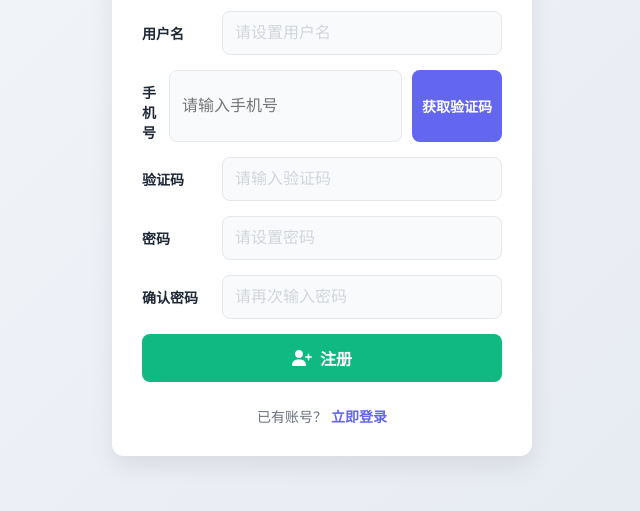
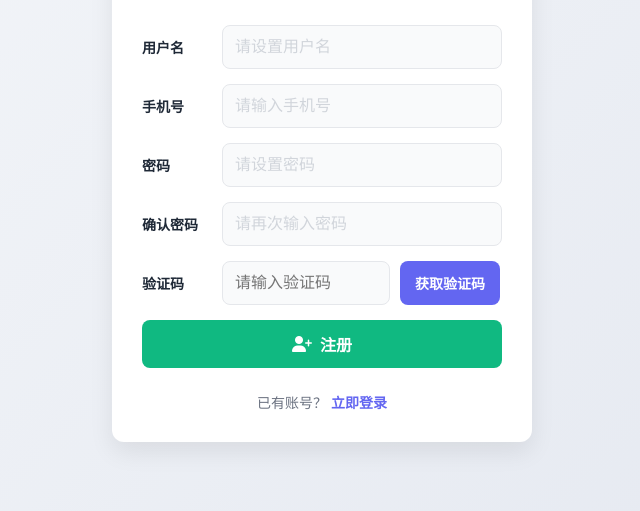
Before and after one commit to lipy3724/yinghuo, a website: page public/register.html in a window 1280 px wide. Shown: the part 259-770 px from the top of the page, without its empty margins (318-958 px from the left). Drawn offline with Linux system fonts and the light colour scheme.

Commit message:
恢复优化注册页面布局：调整输入框和按钮位置，改进用户界面

```diff
--- a/public/register.html
+++ b/public/register.html
@@ -10,6 +10,7 @@
         :root {
             --primary-color: #6366f1;
             --primary-dark: #4f46e5;
+            --primary-light: #c7d2fe;
             --success-color: #10b981;
             --success-dark: #059669;
             --error-color: #ef4444;
@@ -18,6 +19,7 @@
             --bg-color: #f3f4f6;
             --card-bg: #ffffff;
             --input-bg: #f9fafb;
+            --input-border: #e5e7eb;
             --register-btn: #10b981;
         }
 
@@ -107,21 +109,21 @@
         .code-container {
             display: flex;
             width: 100%;
-            gap: 10px;
+            align-items: center;
         }
 
         .code-input {
-            flex: 1;
+            width: 60%;
             padding: 12px;
-            border: 1px solid #e5e7eb;
+            border: 1px solid var(--input-border);
             border-radius: 8px;
             font-size: 16px;
             background-color: var(--input-bg);
         }
 
         .code-btn {
-            width: 90px;
-            padding: 0 5px;
+            width: 100px;
+            padding: 12px 5px;
             font-size: 14px;
             color: white;
             font-weight: 600;
@@ -129,10 +131,17 @@
             border: none;
             border-radius: 8px;
             cursor: pointer;
+            transition: all 0.2s ease;
+            white-space: nowrap;
+            margin-left: 10px;
+        }
+
+        .code-btn:hover {
+            background-color: var(--primary-dark);
         }
 
         .code-btn:disabled {
-            background-color: #c7d2fe;
+            background-color: var(--primary-light);
             cursor: not-allowed;
         }
 
@@ -218,17 +227,7 @@
             <div class="form-row">
                 <div class="form-label">手机号</div>
                 <div class="form-input-container">
-                    <div class="code-container">
-                        <input type="text" id="phone" name="phone" class="code-input" placeholder="请输入手机号" pattern="^1[3-9]\d{9}$" required>
-                        <button type="button" id="send-code-btn" class="code-btn">获取验证码</button>
-                    </div>
-                </div>
-            </div>
-
-            <div class="form-row">
-                <div class="form-label">验证码</div>
-                <div class="form-input-container">
-                    <input type="text" id="code" name="code" class="form-input" placeholder="请输入验证码" required>
+                    <input type="text" id="phone" name="phone" class="form-input" placeholder="请输入手机号" pattern="^1[3-9]\d{9}$" required>
                 </div>
             </div>
 
@@ -243,6 +242,16 @@
                 <div class="form-label">确认密码</div>
                 <div class="form-input-container">
                     <input type="password" id="confirm-password" name="confirm-password" class="form-input" required placeholder="请再次输入密码">
+                </div>
+            </div>
+
+            <div class="form-row">
+                <div class="form-label">验证码</div>
+                <div class="form-input-container">
+                    <div class="code-container">
+                        <input type="text" id="code" name="code" class="code-input" placeholder="请输入验证码" required>
+                        <button type="button" id="send-code-btn" class="code-btn">获取验证码</button>
+                    </div>
                 </div>
             </div>
 
```
